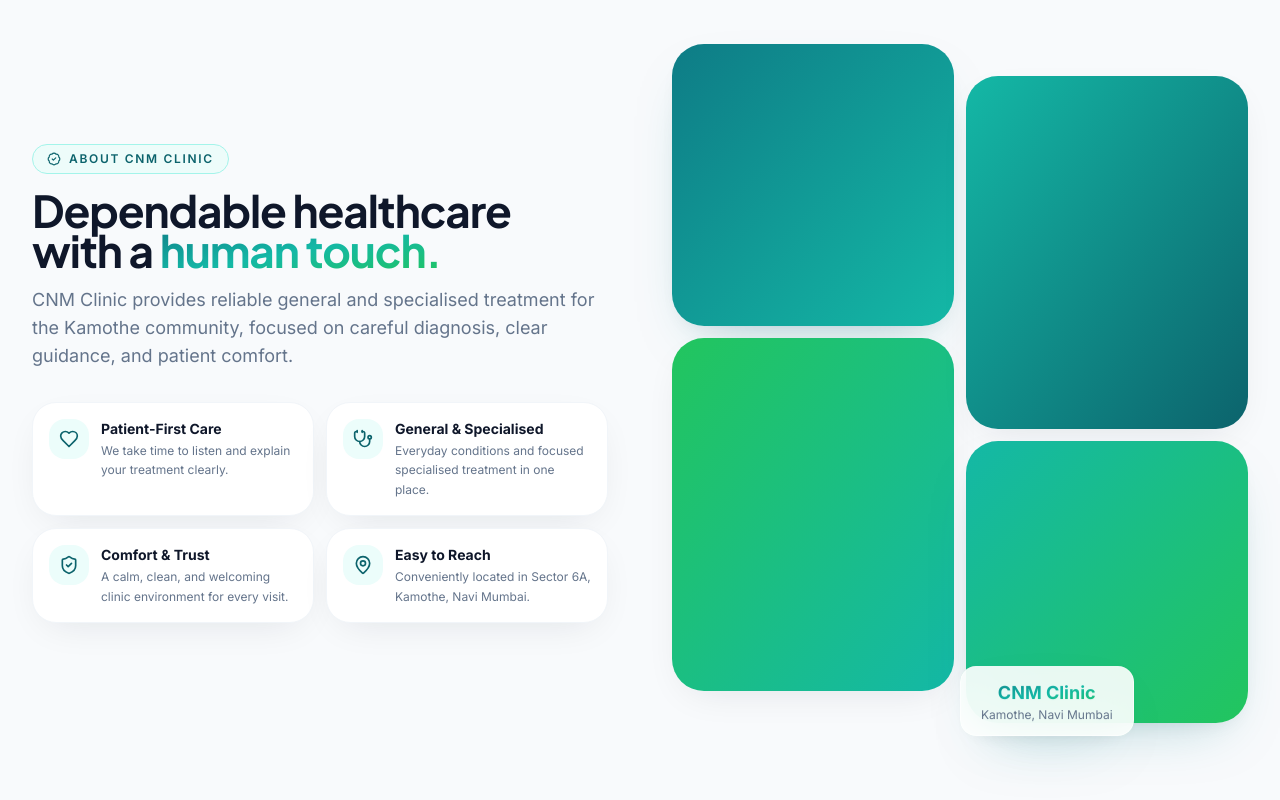
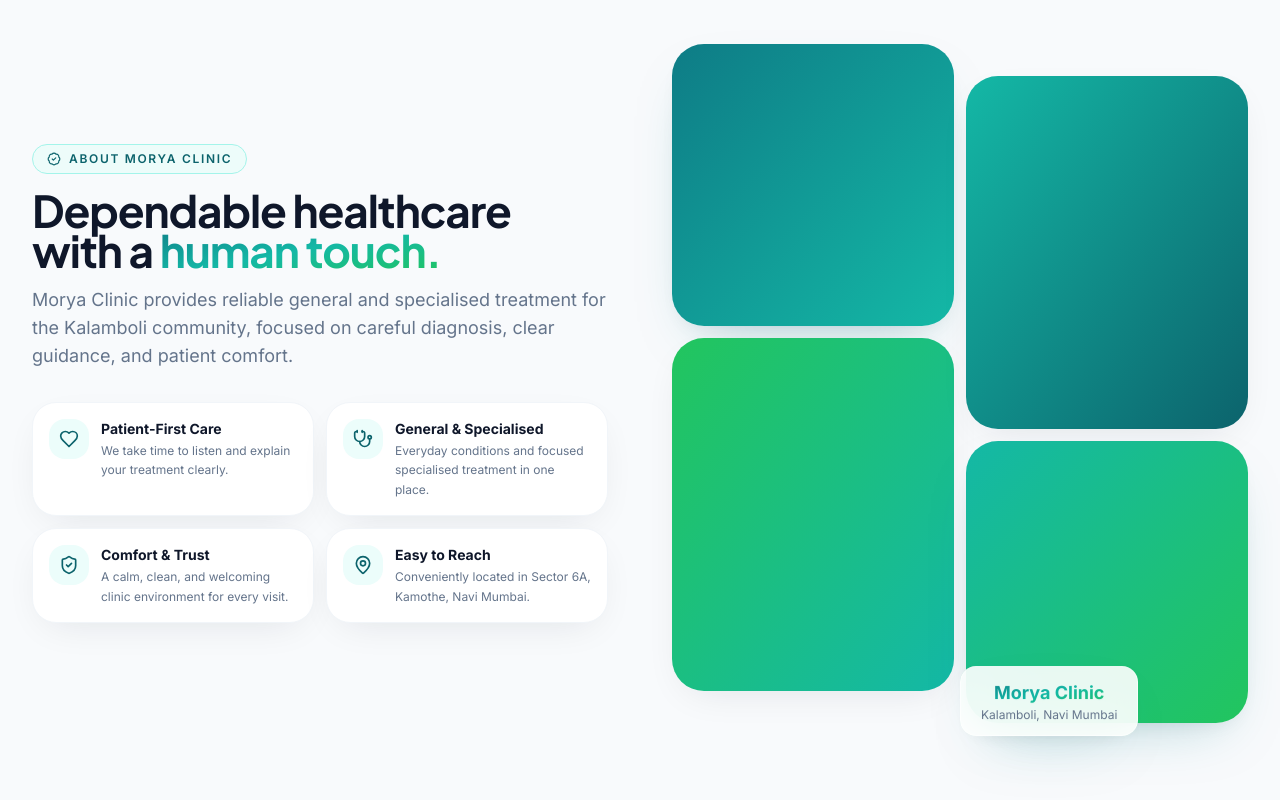
Before and after one commit to dipar2848-byte/Morya-clinic-, a React (Vite) app: page / in a window 1280 px wide. Shown: the part 2555-3355 px from the top of the page. Built offline with nearby package versions, Linux system fonts and the light colour scheme.

Commit message:
Update About.tsx

```diff
--- a/src/components/sections/About.tsx
+++ b/src/components/sections/About.tsx
@@ -40,7 +40,7 @@
           <div>
             <SectionHeader
               align="left"
-              eyebrow="About CNM Clinic"
+              eyebrow="About Morya Clinic"
               icon={<BadgeCheck className="h-3.5 w-3.5" />}
               title={
                 <>
@@ -48,7 +48,7 @@
                   <span className="text-gradient">human touch.</span>
                 </>
               }
-              subtitle="CNM Clinic provides reliable general and specialised treatment for the Kamothe community, focused on careful diagnosis, clear guidance, and patient comfort."
+              subtitle="Morya Clinic provides reliable general and specialised treatment for the Kalamboli community, focused on careful diagnosis, clear guidance, and patient comfort."
             />
 
             <motion.div
@@ -105,8 +105,8 @@
               transition={{ duration: 5, repeat: Infinity, ease: "easeInOut" }}
               className="absolute -bottom-5 left-1/2 -translate-x-1/2 rounded-2xl border border-white/60 bg-white/90 px-5 py-3 text-center shadow-premium backdrop-blur-xl"
             >
-              <p className="text-lg font-extrabold text-gradient">CNM Clinic</p>
-              <p className="text-xs text-ink-muted">Kamothe, Navi Mumbai</p>
+              <p className="text-lg font-extrabold text-gradient">Morya Clinic</p>
+              <p className="text-xs text-ink-muted">Kalamboli, Navi Mumbai</p>
             </motion.div>
           </motion.div>
         </div>
```
